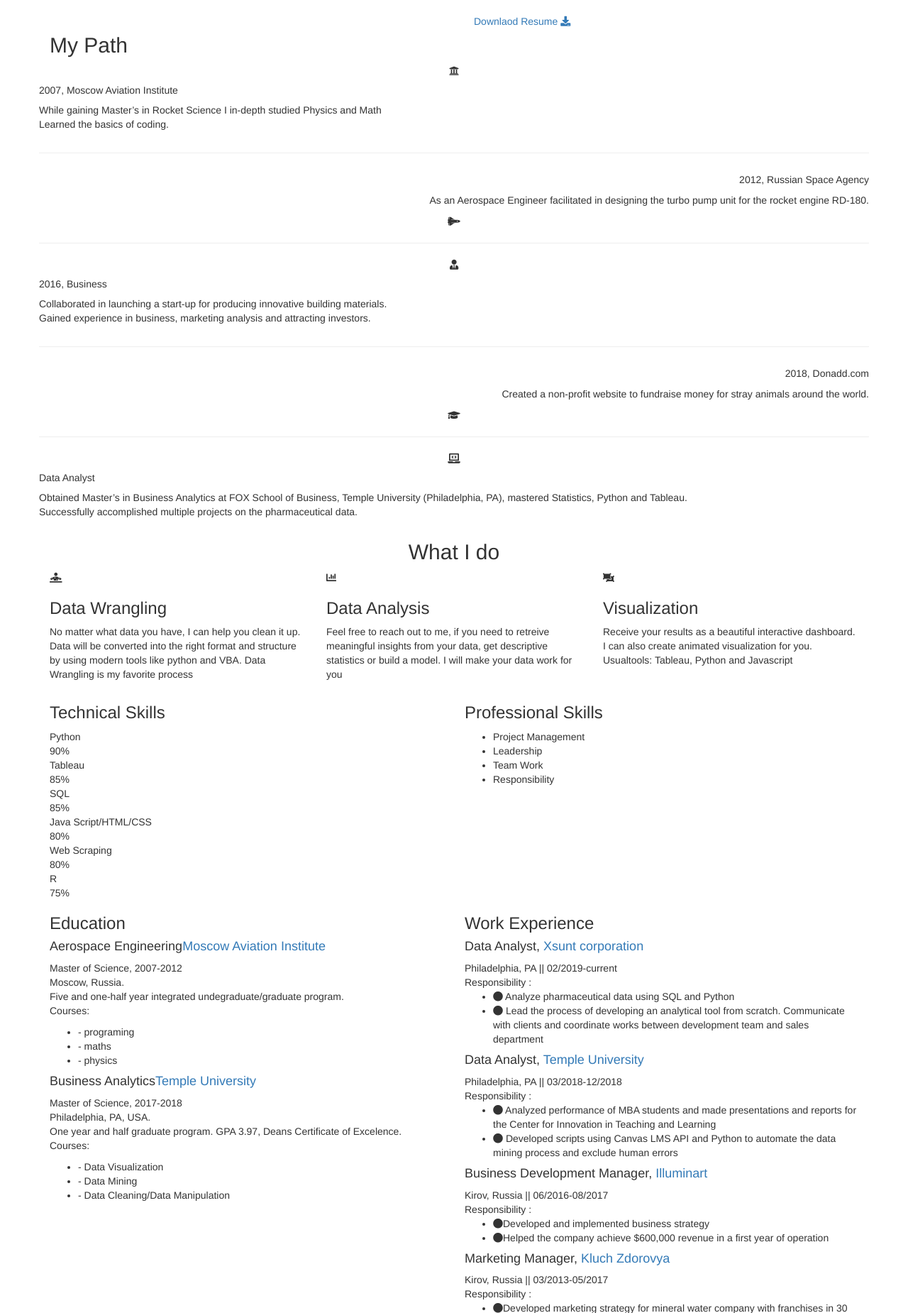
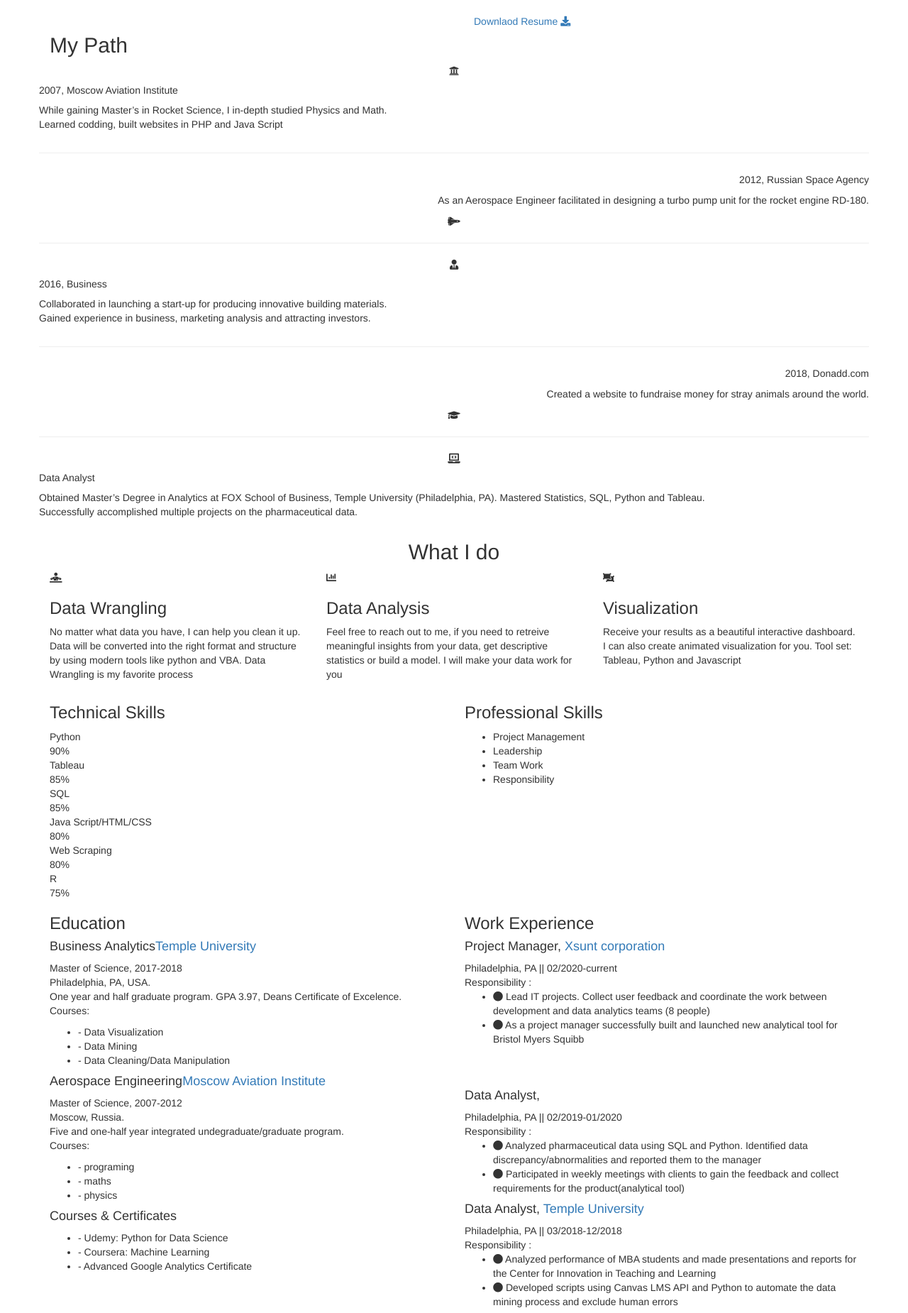
Before and after one commit to timshin43/resume_website, a Django app: page / in a window 1280 px wide. Shown: the part 680-2530 px from the top of the page at 71% size. Run offline with Django 3.2, Linux system fonts and the light colour scheme; some libraries are stand-ins or nearby versions.

Commit message:
added python project

```diff
--- a/templates/main/homepage.html
+++ b/templates/main/homepage.html
@@ -137,7 +137,7 @@
 									<li><span>R</span></li>
                                 </ul>
                             </div>
-                            <a href="{% static 'pdf/Resume_Sergei_Timshin.pdf'%}" class="btn btn-fill wow fadeInUp" data-wow-duration="0.8s" data-wow-delay="0.4s" download>Downlaod Resume <i class="fa fa-download"></i></a>
+                            <a href="{% static 'pdf/Resume. Sergei Timshin.pdf'%}" class="btn btn-fill wow fadeInUp" data-wow-duration="0.8s" data-wow-delay="0.4s" download>Downlaod Resume <i class="fa fa-download"></i></a>
                         </div>
                     </div>
 
@@ -159,9 +159,9 @@
 						  <div class="col-6">
 							<h5>2007, Moscow Aviation Institute</h5>
 							<p>
-								While gaining Master’s in Rocket Science I in-depth studied Physics and Math
+								While gaining Master’s in Rocket Science, I in-depth studied Physics and Math.
 								<br/>
-								Learned the basics of coding.
+								Learned codding, built websites in PHP and Java Script
 							</p>
 						  </div>
 						</div>
@@ -182,7 +182,7 @@
 						  <div class="col-6 text-right">
 							<h5>2012, Russian Space Agency</h5>
 							<p>
-								As an Aerospace Engineer facilitated in designing the turbo pump unit for the rocket engine RD-180.
+								As an Aerospace Engineer facilitated in designing a turbo pump unit for the rocket engine RD-180.
 							</p>
 						  </div>
 						  <div class="col-2 text-center full d-inline-flex justify-content-center align-items-center">
@@ -234,7 +234,7 @@
 						  <div class="col-6 text-right">
 							<h5>2018, Donadd.com</h5>
 							<p>
-								Created a non-profit website to fundraise money for stray animals around the world.
+								Created a website to fundraise money for stray animals around the world.
 							</p>
 						  </div>
 						  <div class="col-2 text-center full d-inline-flex justify-content-center align-items-center">
@@ -263,7 +263,7 @@
 						  <div class="col-6">
 							<h5>Data Analyst</h5>
 							<p>
-								Obtained Master’s in Business Analytics at FOX School of Business, Temple University (Philadelphia, PA), mastered Statistics, Python and Tableau.
+								Obtained Master’s Degree in Analytics at FOX School of Business, Temple University (Philadelphia, PA). Mastered Statistics, SQL, Python and Tableau.
 								<br/>
 								Successfully accomplished multiple projects on the pharmaceutical data.
 							</p>
@@ -310,7 +310,7 @@
                             <i class="fa fa-object-ungroup sky-color"></i>
                             <h3>Visualization</h3>
                             <p>
-                                Receive your results as a beautiful interactive dashboard. I can also create animated visualization for you. Usualtools: Tableau, Python and Javascript
+                                Receive your results as a beautiful interactive dashboard. I can also create animated visualization for you. Tool set: Tableau, Python and Javascript
                             </p>
                         </div>
                     </div>
@@ -445,6 +445,22 @@
                                  <h3 class="wow fadeInUp" data-wow-duration="0.8s" data-wow-delay="0.2s">Education</h3>
                                 <div class="mh-education-deatils">
                                     <!-- Education Institutes-->
+                                    <div class="mh-education-item dark-bg wow fadeInUp" data-wow-duration="0.8s" data-wow-delay="0.5s">
+                                        <h4>Business Analytics<a href="">Temple University</a></h4>
+                                        <div class="mh-eduyear">Master of Science, 2017-2018</div>
+                                        <p>
+											Philadelphia, PA, USA. <br/>
+											One year and half graduate program. GPA 3.97, Deans Certificate of Excelence.
+											<br />
+											Courses:
+											<ul>
+												<li>- Data Visualization</i></li>
+												<li>- Data Mining</li>
+												<li>- Data Cleaning/Data Manipulation</li>
+											</ul>
+										</p>
+                                    </div>
+									<!-- Education Institutes-->
                                     <div class="mh-education-item dark-bg wow fadeInUp" data-wow-duration="0.8s" data-wow-delay="0.3s">
                                         <h4>Aerospace Engineering<a href="">Moscow Aviation Institute</a></h4>
                                         <div class="mh-eduyear">Master of Science, 2007-2012</div>
@@ -460,19 +476,14 @@
 											</ul>
 										</p>
                                     </div>
-                                    <!-- Education Institutes-->
+									<!-- Education Institutes-->
                                     <div class="mh-education-item dark-bg wow fadeInUp" data-wow-duration="0.8s" data-wow-delay="0.5s">
-                                        <h4>Business Analytics<a href="">Temple University</a></h4>
-                                        <div class="mh-eduyear">Master of Science, 2017-2018</div>
+                                        <h4>Courses & Certificates</h4>
                                         <p>
-											Philadelphia, PA, USA. <br/>
-											One year and half graduate program. GPA 3.97, Deans Certificate of Excelence.
-											<br />
-											Courses:
 											<ul>
-												<li>- Data Visualization</i></li>
-												<li>- Data Mining</li>
-												<li>- Data Cleaning/Data Manipulation</li>
+												<li>- Udemy: Python for Data Science</i></li>
+												<li>- Coursera: Machine Learning</li>
+												<li>- Advanced Google Analytics Certificate</li>
 											</ul>
 										</p>
                                     </div>
@@ -484,18 +495,30 @@
                             <div class="mh-work">
                                  <h3>Work Experience</h3>
                                 <div class="mh-experience-deatils">
-
 									 <!-- Education Institutes-->
                                     <div class="mh-work-item dark-bg wow fadeInUp" data-wow-duration="0.8s" data-wow-delay="0.4s">
-                                        <h4>Data Analyst, <a href="https://www.xsunt.com/">Xsunt corporation</a></h4>
-                                        <div class="mh-eduyear">Philadelphia, PA || 02/2019-current</div>
+                                        <h4>Project Manager, <a href="https://www.xsunt.com/">Xsunt corporation</a></h4>
+                                        <div class="mh-eduyear">Philadelphia, PA || 02/2020-current</div>
                                         <span>Responsibility :</span>
                                         <ul class="work-responsibility">
                                             <li><i class="fa fa-circle"></i>
-												Analyze pharmaceutical data using SQL and Python
+												 Lead IT projects. Collect user feedback and coordinate the work between development and data analytics teams (8 people)
 											</li>
                                             <li><i class="fa fa-circle"></i>
-												Lead the process of developing an analytical tool from scratch. Communicate with clients and coordinate works between development team and sales department
+												 As a project manager successfully built and launched new analytical tool for Bristol Myers Squibb
+											</li>
+                                        </ul>
+										</br>
+										</br>
+										<h4>Data Analyst,</h4>
+                                        <div class="mh-eduyear">Philadelphia, PA || 02/2019-01/2020</div>
+                                        <span>Responsibility :</span>
+                                        <ul class="work-responsibility">
+                                            <li><i class="fa fa-circle"></i>
+												Analyzed pharmaceutical data using SQL and Python. Identified data discrepancy/abnormalities and reported them to the manager
+											</li>
+                                            <li><i class="fa fa-circle"></i>
+												Participated in weekly meetings with clients to gain the feedback and collect requirements for the product(analytical tool)
 											</li>
                                         </ul>
                                     </div>
@@ -516,7 +539,15 @@
 											</li>
                                         </ul>
                                     </div>
-                                    <!-- Education Institutes-->
+                                    <div class="mh-work-item dark-bg wow fadeInUp" data-wow-duration="0.8s" data-wow-delay="0.6s">
+                                        <h4>Python Developer(Internship), <a href="https://www.temple.edu/">Temple University</a></h4>
+                                        <div class="mh-eduyear">Philadelphia, PA || 01/2018-04/2018</div>
+                                        <span>Responsibility :</span>
+                                        <ul class="work-responsibility">
+                                            <li><i class="fa fa-circle"></i>Developed from scratch web-application (Python Django) which processes students` performance data to give them recommendations improving their study process</li>
+											<li><i class="fa fa-circle"></i> Reported to a professor all steps of the developing process. This data was used for creating a new programming course for newbies in Temple University</li>
+                                        </ul>
+                                    </div>
                                     <div class="mh-work-item dark-bg wow fadeInUp" data-wow-duration="0.8s" data-wow-delay="0.6s">
                                         <h4>Business Development Manager, <a href="https://www.illumicon.ru/?lang=en">Illuminart</a></h4>
                                         <div class="mh-eduyear">Kirov, Russia || 06/2016-08/2017</div>
@@ -538,7 +569,7 @@
                                     </div>
 									<!-- Education Institutes-->
                                     <div class="mh-work-item dark-bg wow fadeInUp" data-wow-duration="0.8s" data-wow-delay="0.7s">
-                                        <h4>Engineer, <a href="http://engine.space/eng/">Russian Space Agency</a></h4>
+                                        <h4>Aerospace Engineer, <a href="http://engine.space/eng/">Russian Space Agency</a></h4>
                                         <div class="mh-eduyear">Moscow, Russia || 01/2012-02/2013</div>
                                         <span>Responsibility :</span>
                                         <ul class="work-responsibility">
@@ -601,7 +632,7 @@
                                         <figcaption class="fig-caption">
                                             <h5 class="title">Analytical Tool</h5>
                                             <span class="sub-title">Data Analytics</span>
-                                            <a href="{% static 'images/portfolio/idemia-onelook.jpg'%}" data-fancybox data-src="#pharma_tool"></a>
+                                            <a href="{% static 'images/portfolio/onelook 3.0 Headlines.png'%}" data-fancybox data-src="#pharma_tool"></a>
                                         </figcaption>
                                     </figure>
                                 </div>
@@ -609,9 +640,19 @@
                                     <figure>
                                         <img src="{% static 'images/portfolio/web_scraping.jpg'%}" alt="img04">
                                         <figcaption class="fig-caption">
-                                            <h5 class="title">Automatization</h5>
+                                            <h5 class="title">Automation</h5>
                                             <span class="sub-title">Programing</span>
-                                            <a href="{% static 'images/portfolio/web_scraping.jpg'%}" data-fancybox data-src="#automatization"></a>
+                                            <a href="{% static 'images/portfolio/web_scraping.jpg'%}" data-fancybox data-src="#automation"></a>
+                                        </figcaption>
+                                    </figure>
+                                </div>
+								<div class="grid-item col-md-4 col-sm-6 col-xs-12 analytics visualization">
+                                    <figure>
+                                        <img src="{% static 'images/portfolio/911-calls logo.png'%}" alt="img04">
+                                        <figcaption class="fig-caption">
+                                            <h5 class="title">Data Wrangling/Logistic Regression</h5>
+                                            <span class="sub-title">Analytics</span>
+                                            <a href="{% static 'images/portfolio/web_scraping.jpg'%}" data-fancybox data-src="#Logistic_Regression"></a>
                                         </figcaption>
                                     </figure>
                                 </div>
@@ -664,10 +705,10 @@
 								Just spend 5 minutes of your time and it will be sufficient! The main idea of this app is to let people convert their spare time into
 								real money. The whole process consists of 4 simple steps:
 								<ul>
-                                    <li><span>Choose the project that you want to help</span></li>
-                                    <li><span>Watch a short commercial video</span></li>
-                                    <li><span>Click “DONATE”</span></li>
-                                    <li><span>Done! You just helped a stray pet!</span></li>
+                                    <li><span>- Choose the project that you want to help</span></li>
+                                    <li><span>- Watch a short commercial video</span></li>
+                                    <li><span>- Click “DONATE”</span></li>
+                                    <li><span>- Done! You just helped a stray pet!</span></li>
                                 </ul>
 								The project was developed from scratch using technologies: Python (Django, Pandas, Matplotlib), Bootstrap, Java Script, Google API etc. Project is on pause now due to a lack of funds.
 
@@ -695,18 +736,59 @@
                     </div>
                 </div>
             </div>
-
-
-			<div class="mh-portfolio-modal" id="automatization">
+			<div class="mh-portfolio-modal" id="Logistic_Regression">
                 <div class="container">
                     <div class="row mh-portfolio-modal-inner">
                         <div class="col-sm-5">
-                            <h2>Automatization Script</h2>
+                            <h2>Data Wrangling/Logistic Regression</h2>
+                            <p>
+								This is a freelance project for academic purposes.
+								</br>
+								<b>Required: </b>
+								</br>
+								Perform an explanatory analysis of 911 Calls data set from Kaggle. Built a linear regression and report findings.
+								</br>
+								<b>What has been done:</b>
+								</br>
+								Several plots has been created such as heatmap, countplot, linechart. In addition, to predict number of calls for missed months
+								I have created a linear regression. This project required data manipulations. Thus, new columns has been added by retrieving data from
+								existing information(lambda function applied). This project has been done with several libraries: Pandas, Seaborn, Matplotlib
+
+
+							</p>
+                            <div class="mh-about-tag">
+                                <ul>
+                                    <li><span>Python</span></li>
+									<li><span>Machine Learning</span></li>
+									<li><span>Data Analysis</span></li>
+									<li><span>Seaborn</span></li>
+									<li><span>Matplotlib</span></li>
+                                </ul>
+                            </div>
+                            <a href="https://drive.google.com/file/d/1sKnmrLZYfDxpIEJqhOgFZSC3qdEviulA/view?usp=sharing" class="btn btn-fill">Download the file</a>
+                        </div>
+                        <div class="col-sm-7">
+                            <div class="mh-portfolio-modal-img">
+                                <img src="{% static 'images/portfolio/911 calls heatmap.png'%}" alt="" class="img-fluid">
+                                <p>Heatmaps clearly show the hottest time for each day of the week.</p>
+                                <img src="{% static 'images/portfolio/911 calls linear regression.png'%}" alt="" class="img-fluid">
+                                <p>Linnear regression</p>
+                            </div>
+                        </div>
+                    </div>
+                </div>
+            </div>
+
+			<div class="mh-portfolio-modal" id="automation">
+                <div class="container">
+                    <div class="row mh-portfolio-modal-inner">
+                        <div class="col-sm-5">
+                            <h2>Automation Script</h2>
                             <p>
 								<h6>Problem:</h6> Data for the Center for Innovation in Teaching and Learning were kept on-line in Canvas LMS. People spent days manually retrieving
 								detailed data from the tool. The basic Canvas`s functionality allows users to download only limited information. As a result, data analysts manually transferred data from Canvas to Excel spreadsheets, that could take days of work.
 								<h6>Solution:</h6> After exploring the issues, I created a python script using Canvas`s API. All data manipulation was done in the Jupiter Notebook. The script retrieved all needed data, processed them and returned the
-								csv file. The script became the base of the program that was used by the whole department. It helped save thousands of working hours
+								csv file. The script became the base of the program that was used by the whole department. It helped save hundreds of working hours
 							</p>
                             <div class="mh-about-tag">
                                 <ul>
@@ -715,6 +797,7 @@
 									<li><span>web scraping</span></li>
                                 </ul>
                             </div>
+							<a href="https://drive.google.com/open?id=1CgW7xukChhmXcBC03cn5KiZ2Eu5FMGr_" class="btn btn-fill">Download the file</a>
                         </div>
                         <div class="col-sm-7">
                             <div class="mh-portfolio-modal-img">
@@ -738,10 +821,10 @@
 								with doctors and competitors` activity. The software combined a variety of charts including heatmaps and animated dashboards.
 								My role in this project was a project manager and key responsibilities were:
 								<ul>
-                                    <li>Maintain Communications with the client. Act as a product representative.</li>
-                                    <li>Prepare ad-hoc data feeds using SQL</li>
-                                    <li>Develop SQL scripts for QC processes</li>
-                                    <li>Coordinate work between development and data teams</li>
+                                    <li>- Maintain Communications with the client. Act as a product representative.</li>
+                                    <li>- Prepare ad-hoc data feeds using SQL</li>
+                                    <li>- Develop SQL scripts for QC processes</li>
+                                    <li>- Coordinate work between development and data teams</li>
                                 </ul>
 								<br />
 								The total team working on this project was more than 15 people. My duty was to
@@ -757,7 +840,11 @@
                         </div>
                         <div class="col-sm-7">
                             <div class="mh-portfolio-modal-img">
-                                <img src="{% static 'images/portfolio/web_scraping.jpg'%}" alt="" class="img-fluid">
+                                <img src="{% static 'images/portfolio/onelook 3.0.png'%}" alt="" class="img-fluid">
+                                <p></p>
+                            </div>
+                            <div class="mh-portfolio-modal-img">
+                                <img src="{% static 'images/portfolio/onelook 3.0 timeline.png'%}" alt="" class="img-fluid">
                                 <p></p>
                             </div>
                         </div>
@@ -817,7 +904,7 @@
                             <div class="mh-pricing dark-bg shadow-2 wow fadeInUp" data-wow-duration="0.8s" data-wow-delay="0.7s">
                                 <i class="fas fa-paw"></i>
                                 <h4>Nonprofit</h4>
-                                <p>My service is free animals nonprofit organisations</p>
+                                <p>My service is free for animals non-profit organisations</p>
 								<h5>$0</h5>
                                 <ul>
                                     <li>Data Cleaning</li>
```
